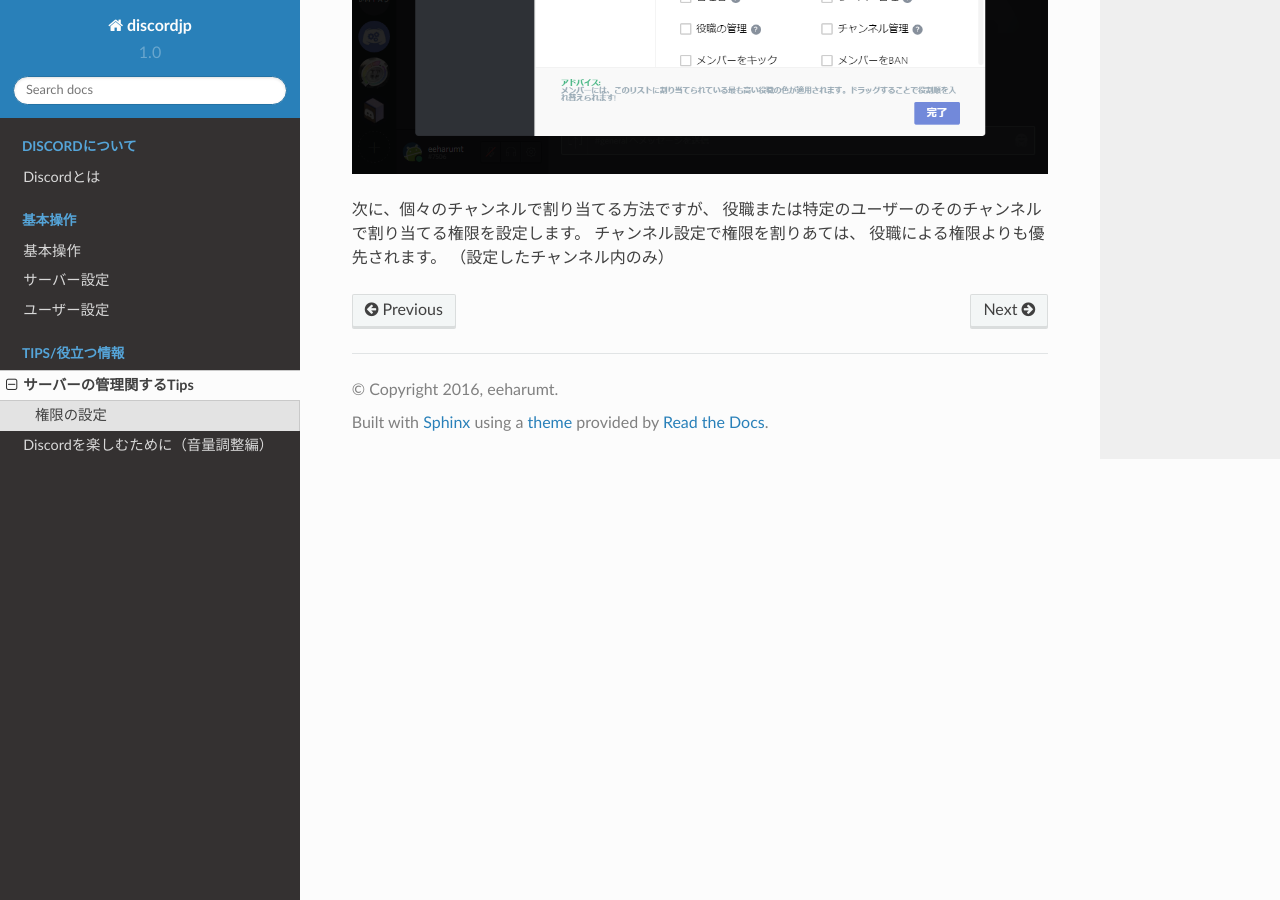
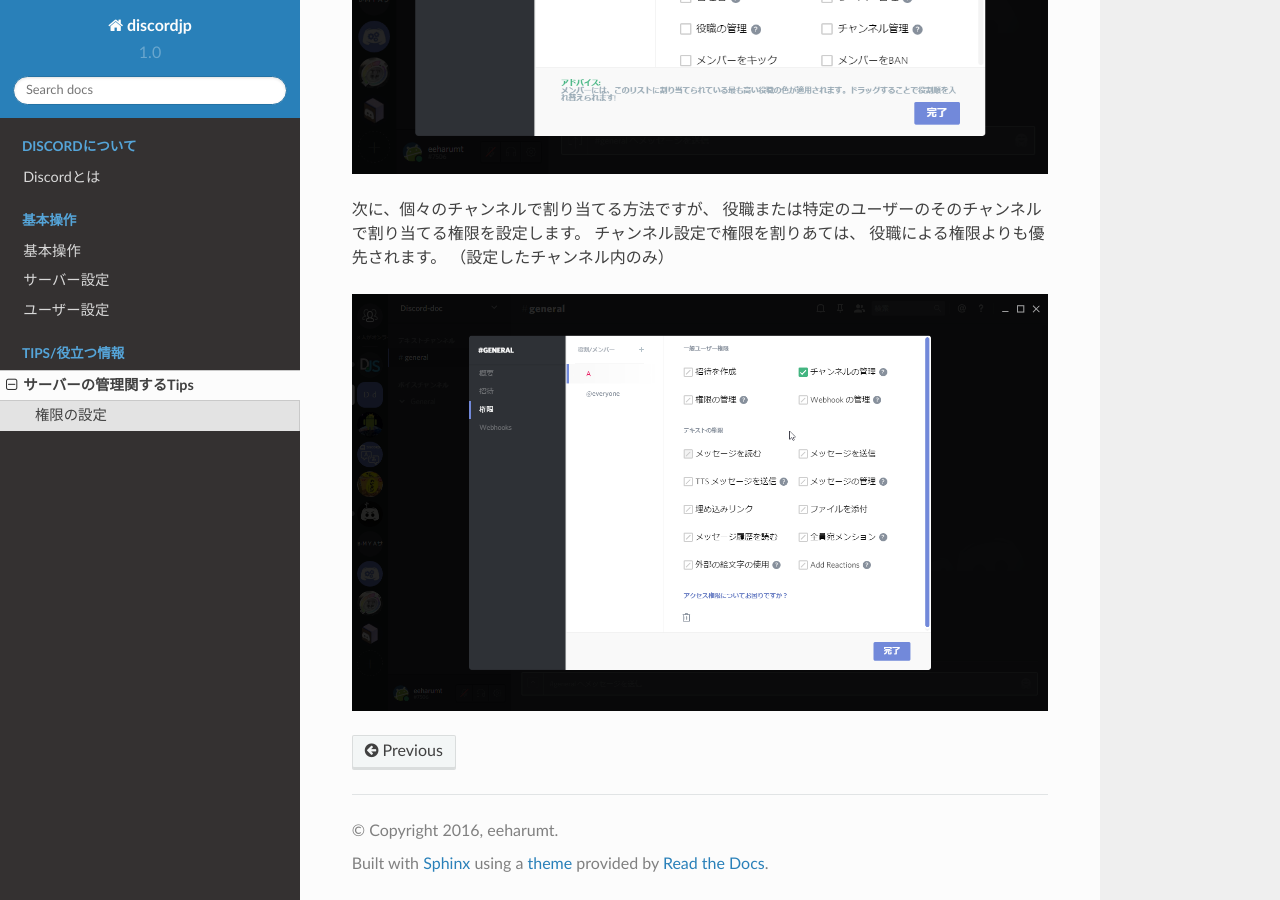
Before and after one commit to eeharumt/how2usediscordjp, a Sphinx documentation site: the page built from source/tips1.md, in a window 1280 px wide and 900 px high, scrolled down 823 px. Built offline with Sphinx 7.4.7 and the Read the Docs theme 2.0.0, drawn with Linux system fonts in a browser that asks for light colours; pages that are not in the unit, such as notebooks, are missing from menus.

Commit message:
Add figure

```diff
--- a/source/index.rst
+++ b/source/index.rst
@@ -32,7 +32,7 @@
   :caption: Tips/役立つ情報
 
   tips1.md
-  tips2.md
+
 
 Indices and tables
 ==================
--- a/source/tips1.md
+++ b/source/tips1.md
@@ -19,8 +19,12 @@
 
 ![permission](../img/permission.png)
 
+
+
 次に、個々のチャンネルで割り当てる方法ですが、
 役職または特定のユーザーのそのチャンネルで割り当てる権限を設定します。
 チャンネル設定で権限を割りあては、
 役職による権限よりも優先されます。
 （設定したチャンネル内のみ）
+
+![permission](../img/permission-channel.png)
```
Also changed, not shown: img/permission-channel.png (added), 11 other files.
